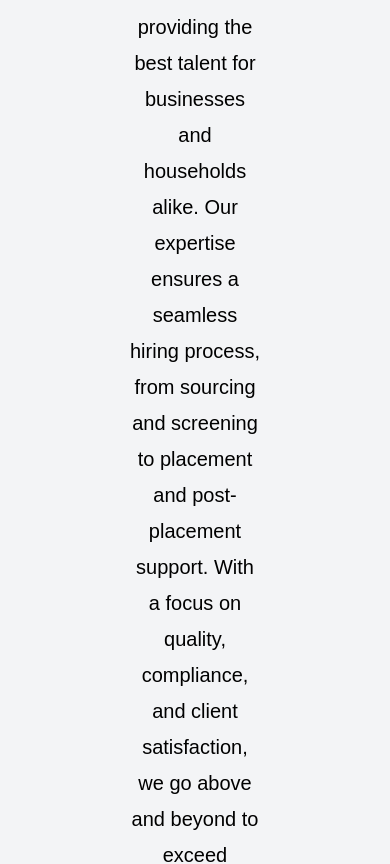
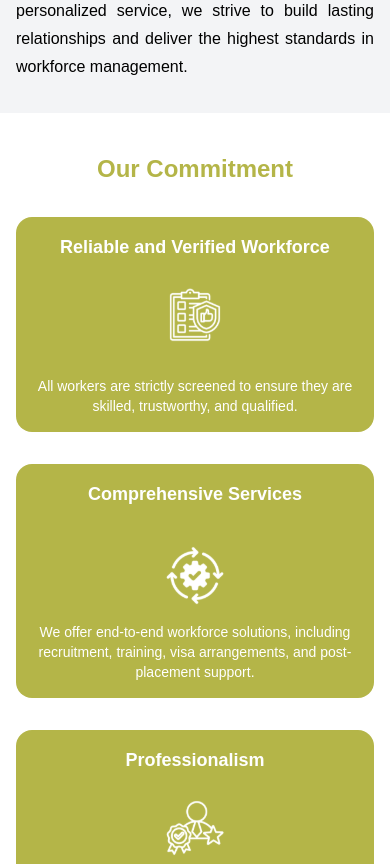
Before and after one commit to azrulwm/kiara-maniz, a Next.js app: page /about in a window 390 px wide. Shown: the part 887-1751 px from the top of the page. Built offline with nearby package versions, Linux system fonts and the light colour scheme.

Commit message:
feat: Improved the mobile responsiveness for aboutpage

```diff
--- a/src/components/AboutPage/AboutUs/AboutUs.tsx
+++ b/src/components/AboutPage/AboutUs/AboutUs.tsx
@@ -11,15 +11,16 @@ const AboutUs = () => {
         'Kiara Maniz is a dynamic company dedicated to providing comprehensive workforce solutions for both businesses and households. We specialize in the recruitment of local and foreign workers, offering a diverse range of talent, including skilled professionals, low-skilled laborers, and trained domestic helpers. Our services extend to training and development programs for the local workforce, with government-claimable options that support skill enhancement and productivity. With a commitment to professionalism, efficiency, and personalized service, we strive to build lasting relationships and deliver the highest standards in workforce management.',
     },
   ];
+
   return (
     <div className="about-us-aboutpage bg-gray-100">
-      <div className="container flex flex-col items-center justify-center gap-20 px-32 py-16">
+      <div className="container flex flex-col items-center justify-center gap-8 px-4 py-8 md:gap-20 md:px-32 md:py-16">
         {aboutDetails.map((item, index) => (
-          <div key={index}>
-            <h1 className="mt-2 text-center text-3xl font-extrabold text-secondary">
+          <div key={index} className="max-w-full">
+            <h1 className="mt-2 text-center text-2xl font-extrabold text-secondary md:text-3xl">
               {item.title}
             </h1>
-            <p className="mt-10 text-center text-xl leading-9">
+            <p className="mt-4 text-justify text-base leading-7 md:mt-10 md:text-center md:text-xl md:leading-9">
               {item.descripton}
             </p>
           </div>
--- a/src/components/AboutPage/OurCommitment/OurCommitment.tsx
+++ b/src/components/AboutPage/OurCommitment/OurCommitment.tsx
@@ -33,30 +33,33 @@ const OurCommitment = () => {
       },
     ],
   };
+
   return (
     <div className="our-commitment-aboutpage">
-      <div className="container flex flex-col items-center justify-center gap-20 px-32 py-16">
-        <h1 className="mt-2 text-center text-3xl font-extrabold text-secondary">
+      <div className="container flex flex-col items-center justify-center gap-8 px-4 py-8 md:gap-20 md:px-32 md:py-16">
+        <h1 className="mt-2 text-center text-2xl font-extrabold text-secondary md:text-3xl">
           {commitmentDetails.header}
         </h1>
-        <div className="grid w-full grid-cols-1 gap-20 md:grid-cols-2">
+        <div className="grid w-full grid-cols-1 gap-8 md:grid-cols-2 md:gap-20">
           {commitmentDetails.commitmentCard.map((item, index) => (
             <div
               key={index}
-              className="flex h-[300px] flex-col items-center rounded-2xl bg-secondary p-6"
+              className="flex h-auto flex-col items-center rounded-2xl bg-secondary p-4 md:h-[300px] md:p-6"
             >
-              <h3 className="mb-4 text-xl font-bold text-white">
+              <h3 className="mb-3 text-lg font-bold text-white md:mb-4 md:text-xl">
                 {item.title}
               </h3>
               <Image
                 src={item.logo}
-                alt="Description Logo"
+                alt={`${item.title} Logo`}
                 width={250}
                 height={250}
                 priority
-                className="mb-4 object-contain"
+                className="mb-3 h-auto w-[150px] object-contain md:mb-4 md:w-[250px]"
               />
-              <p className="text-center text-white">{item.descripton}</p>
+              <p className="text-center text-sm text-white md:text-base">
+                {item.descripton}
+              </p>
             </div>
           ))}
         </div>
```
